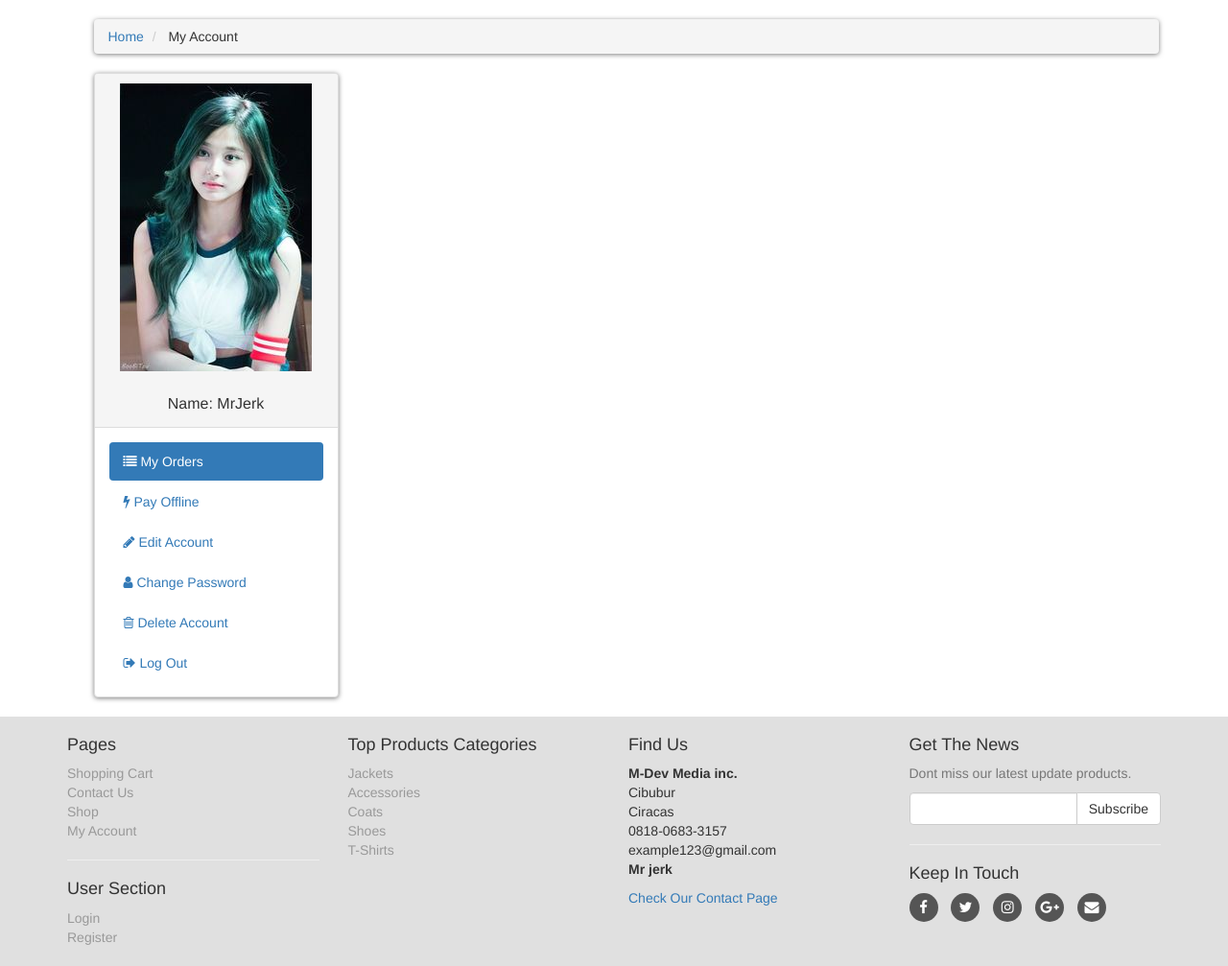
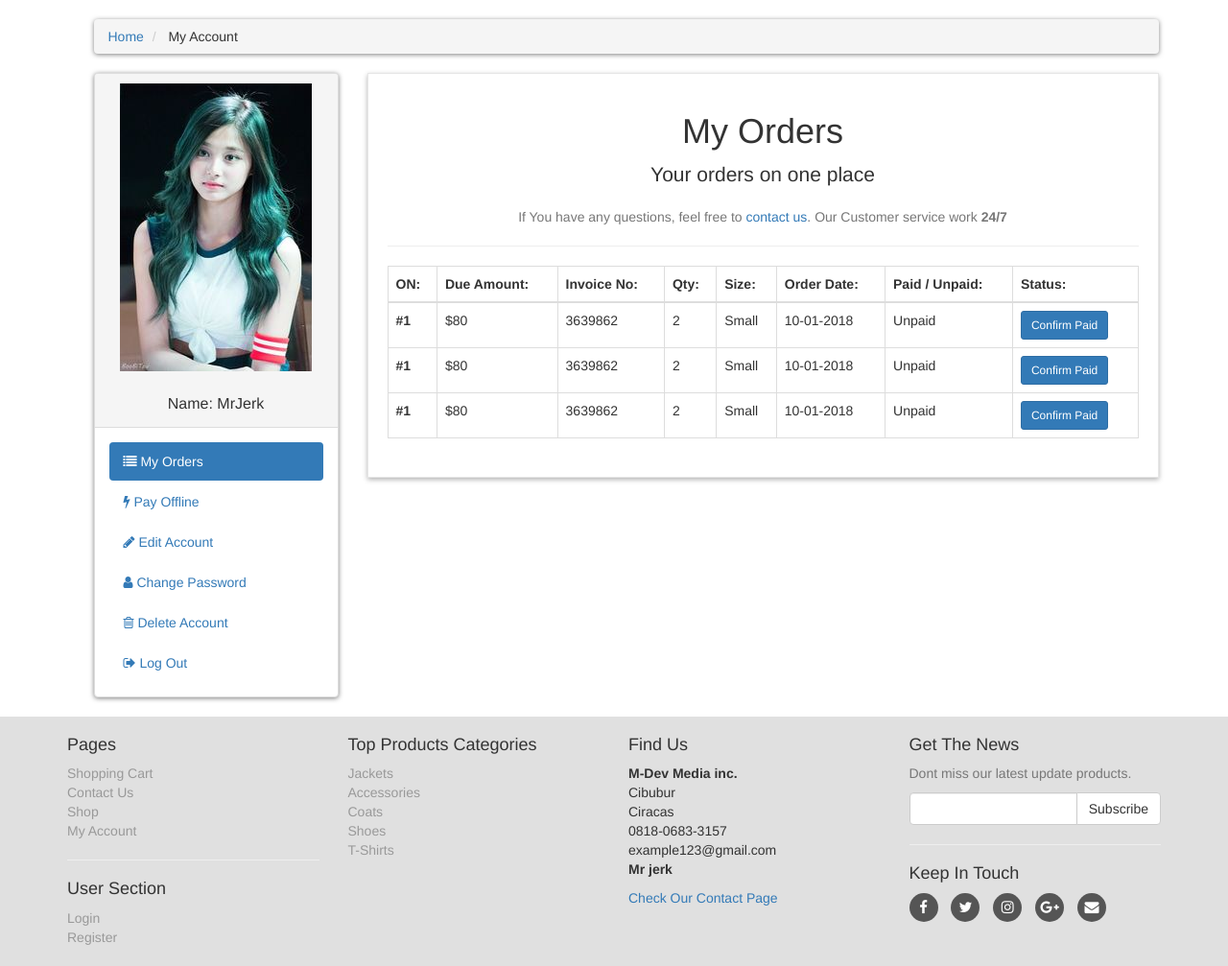
Before and after one commit to OrionJoshi/E-commerce-Website, a PHP site: page /customer/my_account.php?my_orders in a window 1280 px wide. Shown: the part 112-1119 px from the top of the page at 96% size. Run offline with PHP 8.4, Linux system fonts and the light colour scheme.

Commit message:
Customer orders add

```diff
--- a/customer/my_account.php
+++ b/customer/my_account.php
@@ -162,6 +162,16 @@
             <div class="col-md-3">
                 <?php include("includes/sidebar.php"); ?>
             </div>
+            <div class="col-md-9">
+                <div class="box">
+                    <?php
+                        if(isset($_GET['my_orders'])){
+                            include("my_orders.php");
+                        }
+
+                    ?>
+                </div>
+            </div>
         </div>
     </div>
 
--- /dev/null
+++ b/customer/my_orders.php
@@ -0,0 +1,76 @@
+<center>
+
+    <h1> My Orders </h1>
+
+    <p class="lead"> Your orders on one place</p>
+
+    <p class="text-muted">
+        If You have any questions, feel free to <a href="../contact.php">contact us</a>. Our Customer service work <strong>24/7</strong>
+    </p>
+
+</center>
+
+<hr>
+
+<div class="table-responsive">
+
+    <table class="table table-bordered table-hover">
+        <thead>
+            <tr>
+                <th> ON: </th>
+                <th> Due Amount: </th>
+                <th> Invoice No: </th>
+                <th> Qty: </th>
+                <th> Size: </th>
+                <th> Order Date: </th>
+                <th> Paid / Unpaid: </th>
+                <th> Status: </th>
+            </tr>
+        </thead>
+        <tbody>
+            <tr>
+                <th> #1 </th>
+
+                <td> $80 </td>
+                <td> 3639862 </td>
+                <td> 2 </td>
+                <td> Small </td>
+                <td> 10-01-2018 </td>
+                <td> Unpaid </td>
+
+                <td>
+                    <a href="confirm.php" target="_blank" class="btn btn-primary btn-sm"> Confirm Paid </a>
+                </td>
+            </tr>
+            <tr>
+                <th> #1 </th>
+
+                <td> $80 </td>
+                <td> 3639862 </td>
+                <td> 2 </td>
+                <td> Small </td>
+                <td> 10-01-2018 </td>
+                <td> Unpaid </td>
+
+                <td>
+                    <a href="confirm.php" target="_blank" class="btn btn-primary btn-sm"> Confirm Paid </a>
+                </td>
+            </tr>
+            <tr>
+                <th> #1 </th>
+
+                <td> $80 </td>
+                <td> 3639862 </td>
+                <td> 2 </td>
+                <td> Small </td>
+                <td> 10-01-2018 </td>
+                <td> Unpaid </td>
+
+                <td>
+                    <a href="confirm.php" target="_blank" class="btn btn-primary btn-sm"> Confirm Paid </a>
+                </td>
+            </tr>
+        </tbody>
+    </table>
+
+</div>
```
